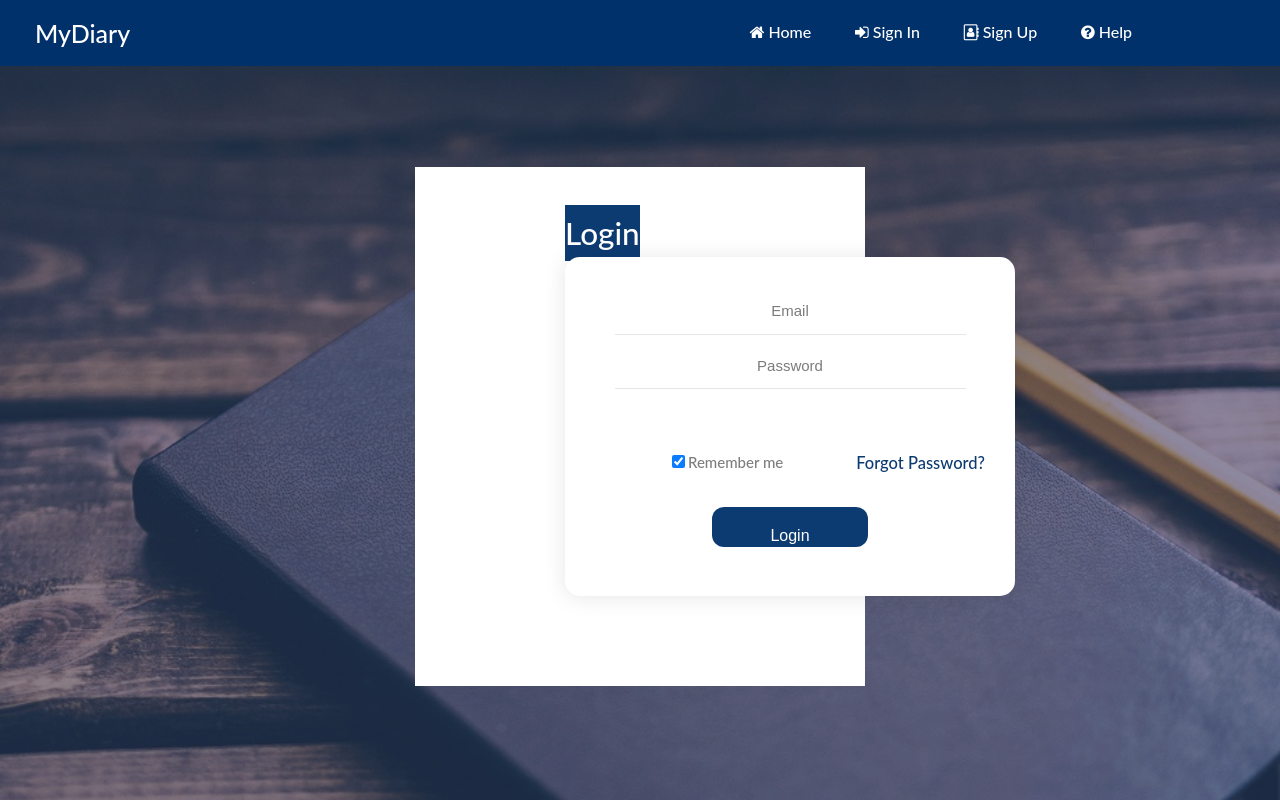
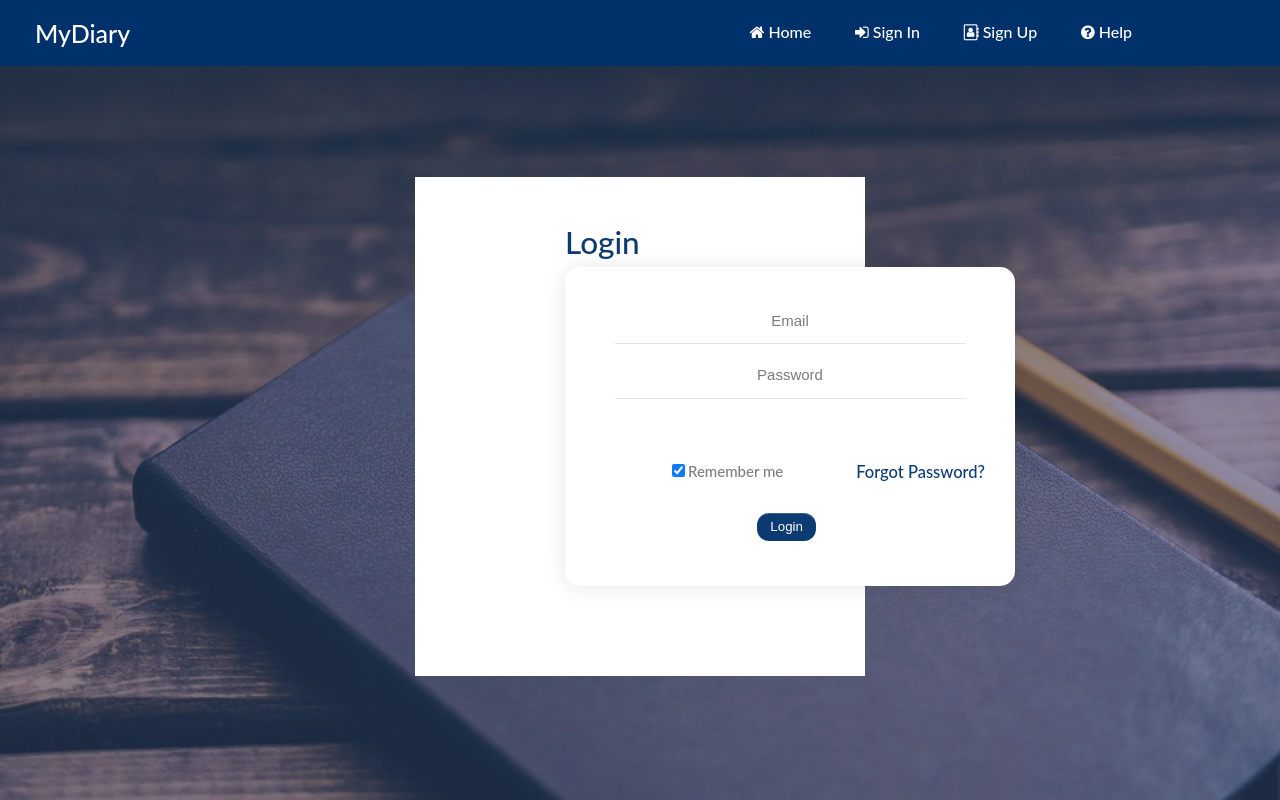
Before and after one commit to irakozeyves1/MyDairy, a website: page UI/html/user/signin.html in a window 1280 px wide. Drawn offline with Linux system fonts and the light colour scheme.

Commit message:
the correction of review

```diff
--- a/UI/css/addentry.css
+++ b/UI/css/addentry.css
@@ -136,7 +136,7 @@ nav ul li i {
   margin-bottom: 2em;
   padding: 0.5em 0;
   border: none;
-  border-bottom: 1px solid #00316b;
+  border-bottom: 0px solid black;
   padding-bottom: 1.25em;
   width: 75%;
 
@@ -150,6 +150,7 @@ nav ul li i {
   color: white;
   margin-right: 0.5em;
   box-shadow: inset 0px 1px 0px rgba(255, 255, 255, 0.2);
+  border-radius: 12px;
 }
 
 .form__btn--submit:hover {
--- a/UI/css/signin.css
+++ b/UI/css/signin.css
@@ -118,8 +118,7 @@ nav ul li i {
 }
 
 .form-heading {
-    color: #fff;
-    background-color: #00316b;
+    color: #00316b;
     font-size: 2.1rem;
     position: absolute;
     top: 2.5rem;
@@ -196,19 +195,15 @@ a.signup {
 }
 
 .newin {
-    background-color: #00316b;
+    display: inline-block;
+    background: #00316b;
     border: none;
+    padding: 0.5em 1em;
     color: white;
-    padding: 20px;
-    text-align: center;
-    text-decoration: none;
-    display: inline-block;
-    font-size: 16px;
-    margin: 4px 2px;
-    cursor: pointer;
+    margin-right: 0.5em;
+    box-shadow: inset 0px 1px 0px rgba(255, 255, 255, 0.2);
     border-radius: 12px;
-    width: 40%;
-    height: 20px;
+
 
 }
 
--- a/UI/css/signup.css
+++ b/UI/css/signup.css
@@ -118,8 +118,7 @@ nav ul li i {
 }
 
 .form-heading {
-    color: #fff;
-    background-color: #00316b;
+    color: #00316b;
     font-size: 2.1rem;
     position: absolute;
     top: 2.5rem;
@@ -213,19 +212,14 @@ a.forgot {
 }
 
 .newup {
-    background-color: #00316b;
+    display: inline-block;
+    background: #00316b;
     border: none;
+    padding: 0.5em 1em;
     color: white;
-    padding: 20px;
-    text-align: center;
-    text-decoration: none;
-    display: inline-block;
-    font-size: 16px;
-    margin: 4px 2px;
-    cursor: pointer;
+    margin-right: 0.5em;
+    box-shadow: inset 0px 1px 0px rgba(255, 255, 255, 0.2);
     border-radius: 12px;
-    width: 40%;
-    height: 20px;
 
 }
 
```
Also changed, not shown: UI/css/ChangePassword.css (+5 -10 lines), UI/css/forgotpassword.css (+5 -11 lines).
